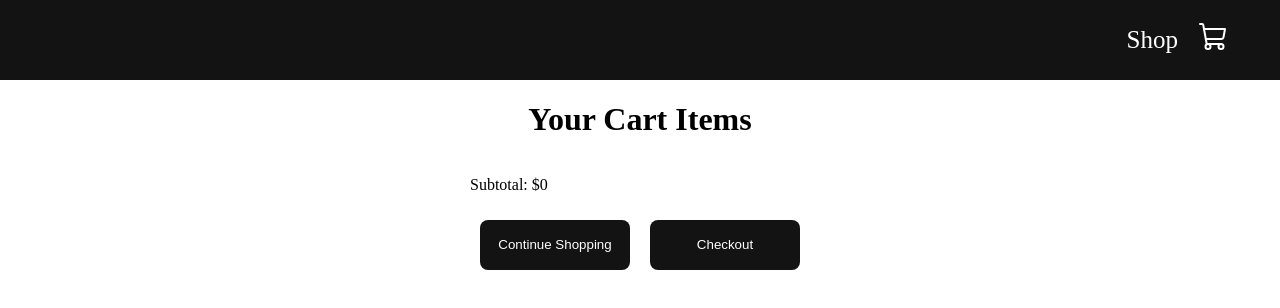
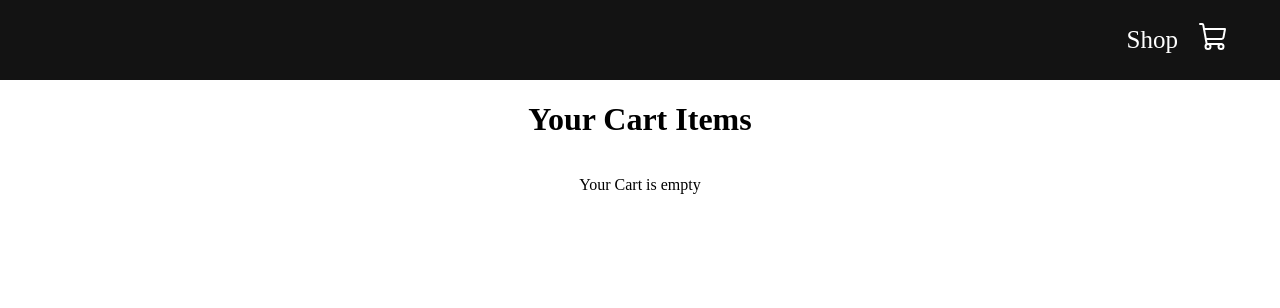
Before and after one commit to mayanks11/e-commerce, a React (Create React App) app: page /cart in a window 1280 px wide. Shown: the top 308 px of the page. Built offline with nearby package versions, Linux system fonts and the light colour scheme.

Commit message:
final touchup

```diff
--- a/src/Pages/cart/index.js
+++ b/src/Pages/cart/index.js
@@ -3,7 +3,9 @@ import {PRODUCTS} from "../../products";
 import {ShopContext} from "../../context/shop-context";
 import CartItem from "./CartItem";
 import "./cart.css";
+import { useNavigate } from "react-router-dom";
 export default function Cart(){
+    const navigate = useNavigate();
     const{getTotalCartAmount, cartItems} = useContext(ShopContext);
     const totalAmount = getTotalCartAmount();
     return(
@@ -18,11 +20,17 @@ export default function Cart(){
                     }
                 })}
             </div>
-            <div className="checkout">
+
+            {totalAmount > 0 ?
+                <div className="checkout">
                 <p> Subtotal: ${totalAmount}</p>
-                <button> Continue Shopping </button>
+                <button onClick={() => navigate("/")}> Continue Shopping </button>
                 <button> Checkout </button>
-            </div>
+                </div>:
+                <p>Your Cart is empty</p>
+            }
+
+
         </div>
     )
 }
```
